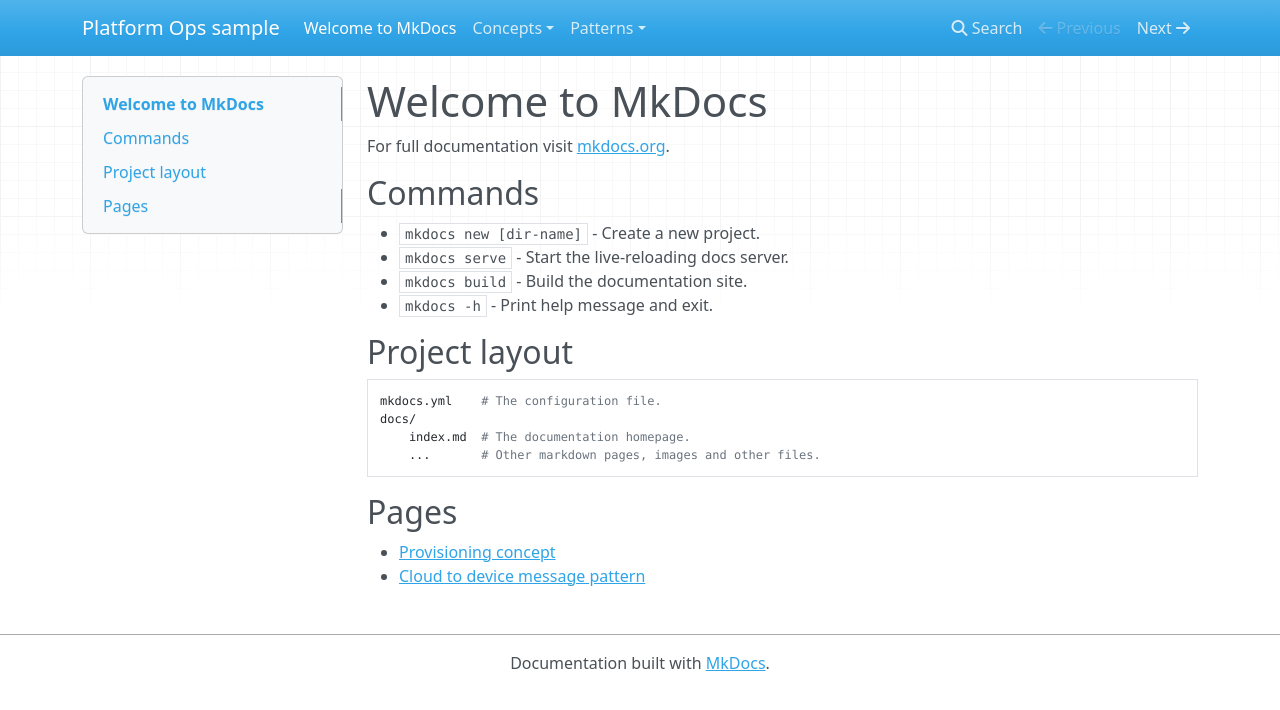
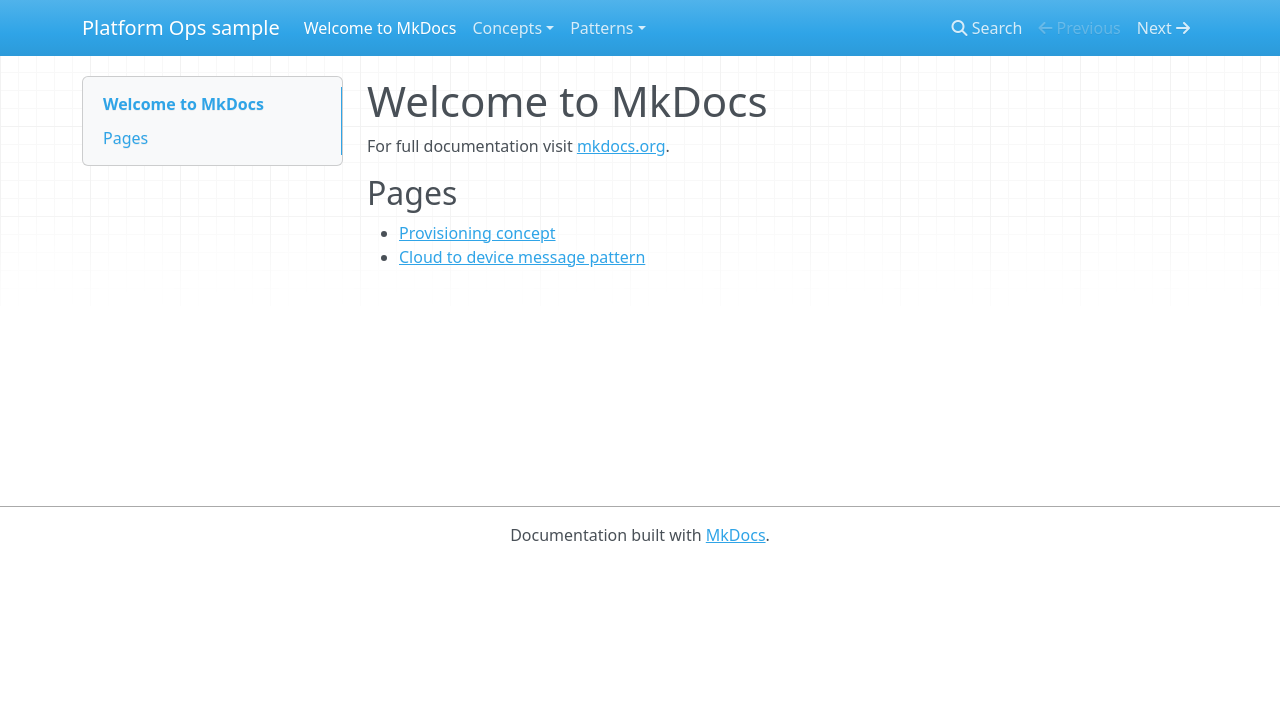
Before and after one commit to p-ops-test/platformops-playbook, an MkDocs documentation site: the page built from docs/index.md, in a window 1280 px wide. Shown: the top 710 px of the page. Built offline with MkDocs 1.6.1, drawn with Linux system fonts in a browser that asks for light colours; nearby versions of some CDN libraries.

```diff
--- a/docs/index.md
+++ b/docs/index.md
@@ -2,20 +2,6 @@
 
 For full documentation visit [mkdocs.org](https://www.mkdocs.org).
 
-## Commands
-
-* `mkdocs new [dir-name]` - Create a new project.
-* `mkdocs serve` - Start the live-reloading docs server.
-* `mkdocs build` - Build the documentation site.
-* `mkdocs -h` - Print help message and exit.
-
-## Project layout
-
-    mkdocs.yml    # The configuration file.
-    docs/
-        index.md  # The documentation homepage.
-        ...       # Other markdown pages, images and other files.
-
 ## Pages
 - [Provisioning concept](./patterns/c2dmessage.md)
 - [Cloud to device message pattern](./concepts/provision.md)
--- a/mkdocs.yml
+++ b/mkdocs.yml
@@ -1,2 +1,7 @@
 site_name: Platform Ops sample
 site_url: https://p-ops-test.github.io/platformops-playbook/
+
+extra:
+  analytics:
+    provider: google
+    property: G-H5K2X70YR6
```
Also changed, not shown: 1 other file.
